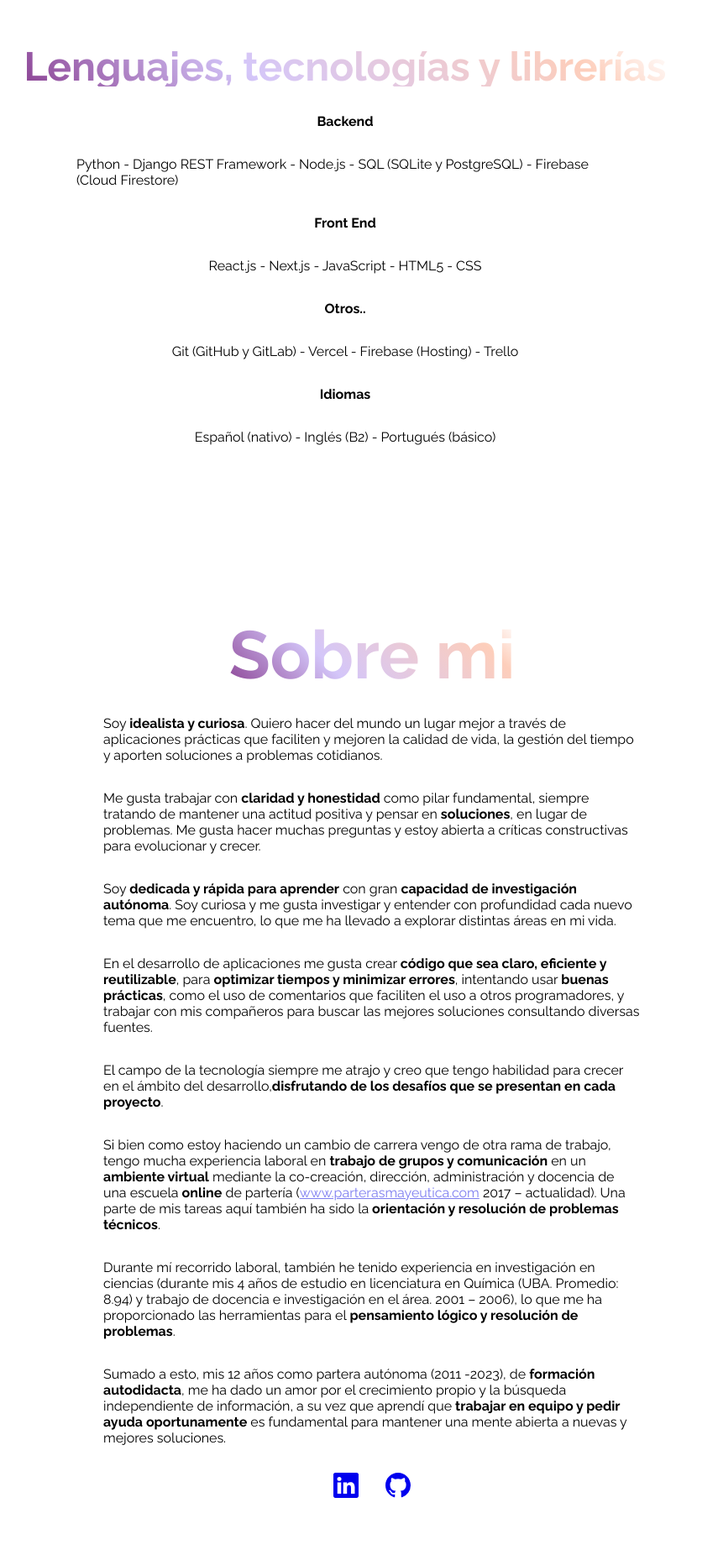
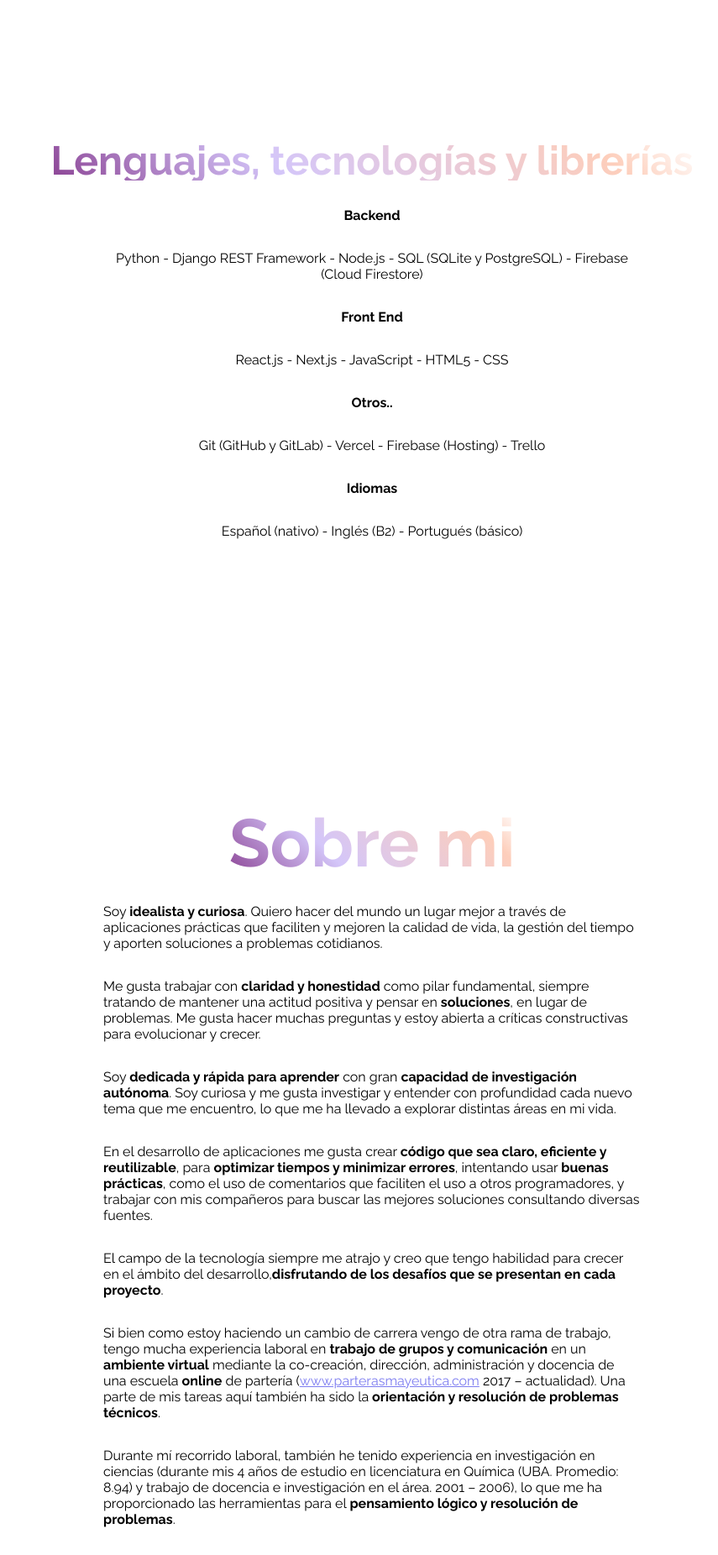
Before and after one commit to Sil-Palaoro/sil-palaoro, a Next.js app: page / in a window 1280 px wide. Shown: the part 2180-4032 px from the top of the page at 84% size, without its empty margins (229-1084 px from the left). Built offline with nearby package versions, Linux system fonts and the light colour scheme; what i18next-resources-to-backend would draw is missing.

Commit message:
Fix some CSS issues and changed color of Github logo

```diff
--- a/src/app/page.js
+++ b/src/app/page.js
@@ -330,6 +330,9 @@
                     para mantener una mente abierta a nuevas y mejores
                     soluciones.
                 </p>
+                <br/>
+                <br/>
+                <br/>
 
                 <ul className={styles.rrss}>
                     <li className={styles.li}>
@@ -341,15 +344,13 @@
                     </li>
                     <li className={styles.li}>
                         <Link href="https://github.com/Sil-Palaoro/sil-palaoro" className={styles.a} title="github" target="_blank" rel="noopener noreferrer">
-                            <svg xmlns="http://www.w3.org/2000/svg" width="30" height="30" fill="currentColor" className="svg" viewBox="0 0 16 16">
-                                <path d="M8 0C3.58 0 0 3.58 0 8c0 3.54 2.29 6.53 5.47 7.59.4.07.55-.17.55-.38 0-.19-.01-.82-.01-1.49-2.01.37-2.53-.49-2.69-.94-.09-.23-.48-.94-.82-1.13-.28-.15-.68-.52-.01-.53.63-.01 1.08.58 1.23.82.72 1.21 1.87.87 2.33.66.07-.52.28-.87.51-1.07-1.78-.2-3.64-.89-3.64-3.95 0-.87.31-1.59.82-2.15-.08-.2-.36-1.02.08-2.12 0 0 .67-.21 2.2.82.64-.18 1.32-.27 2-.27s1.36.09 2 .27c1.53-1.04 2.2-.82 2.2-.82.44 1.1.16 1.92.08 2.12.51.56.82 1.27.82 2.15 0 3.07-1.87 3.75-3.65 3.95.29.25.54.73.54 1.48 0 1.07-.01 1.93-.01 2.2 0 .21.15.46.55.38A8.01 8.01 0 0 0 16 8c0-4.42-3.58-8-8-8"/>
+                            <svg xmlns="http://www.w3.org/2000/svg" x="0px" y="0px" width="40" height="40" viewBox="0 0 64 64">
+                                <path d="M32 6C17.641 6 6 17.641 6 32c0 12.277 8.512 22.56 19.955 25.286-.592-.141-1.179-.299-1.755-.479V50.85c0 0-.975.325-2.275.325-3.637 0-5.148-3.245-5.525-4.875-.229-.993-.827-1.934-1.469-2.509-.767-.684-1.126-.686-1.131-.92-.01-.491.658-.471.975-.471 1.625 0 2.857 1.729 3.429 2.623 1.417 2.207 2.938 2.577 3.721 2.577.975 0 1.817-.146 2.397-.426.268-1.888 1.108-3.57 2.478-4.774-6.097-1.219-10.4-4.716-10.4-10.4 0-2.928 1.175-5.619 3.133-7.792C19.333 23.641 19 22.494 19 20.625c0-1.235.086-2.751.65-4.225 0 0 3.708.026 7.205 3.338C28.469 19.268 30.196 19 32 19s3.531.268 5.145.738c3.497-3.312 7.205-3.338 7.205-3.338.567 1.474.65 2.99.65 4.225 0 2.015-.268 3.19-.432 3.697C46.466 26.475 47.6 29.124 47.6 32c0 5.684-4.303 9.181-10.4 10.4 1.628 1.43 2.6 3.513 2.6 5.85v8.557c-.576.181-1.162.338-1.755.479C49.488 54.56 58 44.277 58 32 58 17.641 46.359 6 32 6zM33.813 57.93C33.214 57.972 32.61 58 32 58 32.61 58 33.213 57.971 33.813 57.93zM37.786 57.346c-1.164.265-2.357.451-3.575.554C35.429 57.797 36.622 57.61 37.786 57.346zM32 58c-.61 0-1.214-.028-1.813-.07C30.787 57.971 31.39 58 32 58zM29.788 57.9c-1.217-.103-2.411-.289-3.574-.554C27.378 57.61 28.571 57.797 29.788 57.9z"></path>
                             </svg>
                         </Link>
                     </li>
                 </ul>
-
             </section>
-
         </main>
   );
 }
--- a/src/styles/HomePpal.module.css
+++ b/src/styles/HomePpal.module.css
@@ -40,10 +40,8 @@
     height: 60px;
     position: fixed;
     padding: 0 1em 0 1em;
-
     box-shadow: 2px 2px 2px 2px rgba(9, 9, 9, 0.23);
     z-index: 1000;
-
   }
 
   .nav{
@@ -57,10 +55,10 @@
   .offScreenMenu {
     height: 100vh;
     width: 100%;
-    max-width: 300px;
+    max-width: 270px;
     position: fixed;
     top:0;
-    right: -300px;
+    right: -270px;
     font-weight: 600;
     background-image: linear-gradient(to right,#8b4394 ,#fdcebb ,#8b4394 );
     -webkit-text-fill-color: white;
@@ -138,7 +136,7 @@
     transform: rotate(-45deg);
   }
 
-  @media only screen and (max-width: 790px) {
+  @media only screen and (max-width: 810px) {
     ul.ul{
       display: none;
     }
@@ -504,7 +502,7 @@
   .languajes{
     width: 100%;
     min-height: 80vh;
-    padding: 0;
+    padding: 7em 2em;
     display: flex;
     flex-flow: column wrap;
     justify-content: center;
@@ -536,7 +534,7 @@
     max-width: 40rem;
     margin: 0 0 2rem;
     font-size: 1.1em ;
-    text-align: left;
+    text-align: center;
     color: inherit;
     font-weight: inherit;
     font-size: inherit;
```
